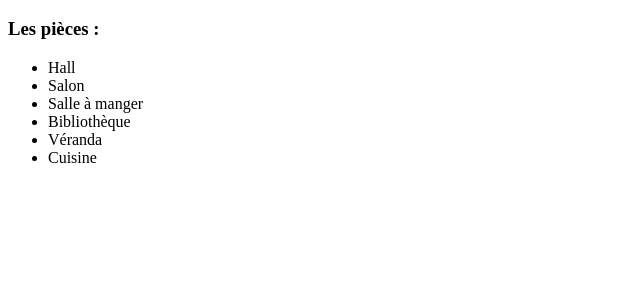
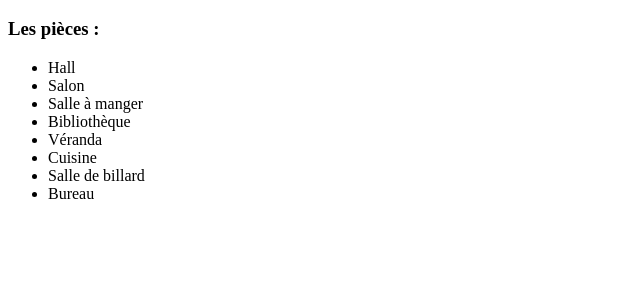
Before and after one commit to MaximeHenault/Php, a PHP site: page / in a window 1280 px wide. Shown: the part 412-712 px from the top of the page, without its empty margins (0-640 px from the left). Run offline with PHP 8.4, Linux system fonts and the light colour scheme.

Commit message:
Update index.php

```diff
--- a/index.php
+++ b/index.php
@@ -26,6 +26,8 @@
     <li>Bibliothèque</li>
     <li>Véranda</li>
     <li>Cuisine</li>
+    <li>Salle de billard</li>
+    <li>Bureau</li>
     </ul>";
 
 ?>
```
